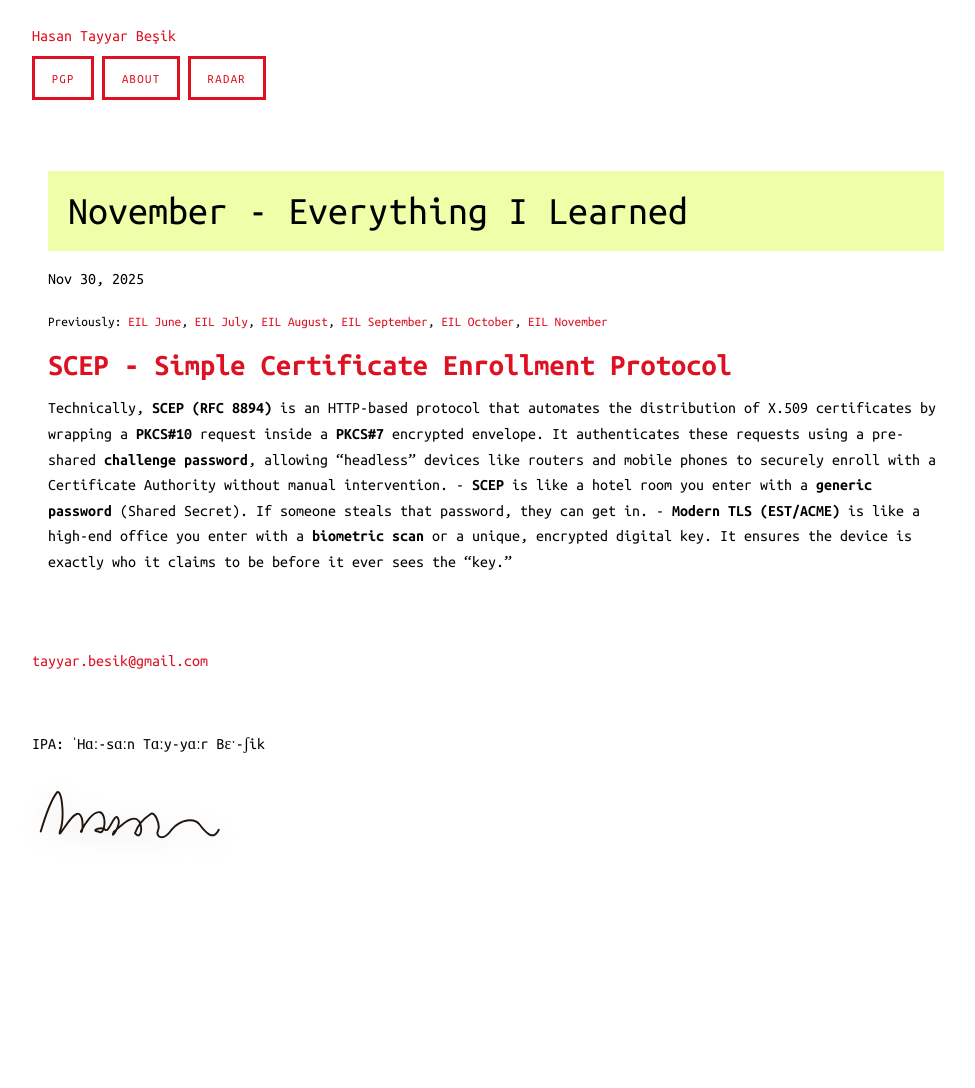
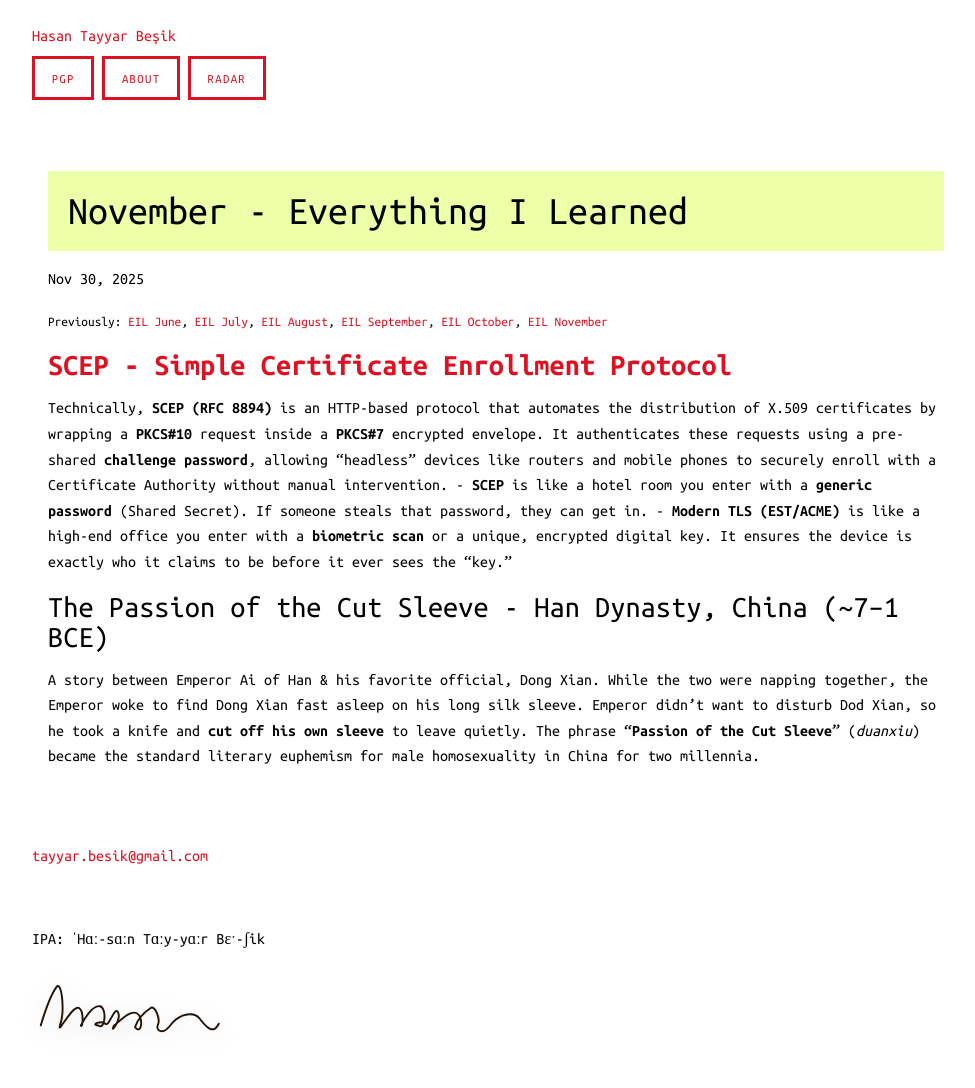
Before and after one commit to hasantayyar/hasantayyar.net, a Jekyll site: the page built from _posts/2025-12-30-everything-i-learned-december.md, in a window 1280 px wide. Shown: the whole page, without its empty margins (144-1119 px from the left). Built offline with Jekyll 4.4.1, drawn with Linux system fonts in a browser that asks for light colours; Markdown is read by kramdown in place of the engine named in the settings; before the commit the page ends 900 px from its top, so only the background shows below that.

Commit message:
Update 2025-12-30-everything-i-learned-december.md

```diff
--- a/_posts/2025-12-30-everything-i-learned-december.md
+++ b/_posts/2025-12-30-everything-i-learned-december.md
@@ -11,3 +11,7 @@ categories: EIL
 Technically, **SCEP (RFC 8894)** is an HTTP-based protocol that automates the distribution of X.509 certificates by wrapping a **PKCS#10** request inside a **PKCS#7** encrypted envelope. It authenticates these requests using a pre-shared **challenge password**, allowing "headless" devices like routers and mobile phones to securely enroll with a Certificate Authority without manual intervention.
     - **SCEP** is like a hotel room you enter with a **generic password** (Shared Secret). If someone steals that password, they can get in.
     - **Modern TLS (EST/ACME)** is like a high-end office you enter with a **biometric scan** or a unique, encrypted digital key. It ensures the device is exactly who it claims to be before it ever sees the "key."
+
+### The Passion of the Cut Sleeve - Han Dynasty, China (~7–1 BCE)
+
+A story between Emperor Ai of Han & his favorite official, Dong Xian. While the two were napping together, the Emperor woke to find Dong Xian fast asleep on his long silk sleeve. Emperor didn't want to disturb Dod Xian, so he took a knife and **cut off his own sleeve** to leave quietly. The phrase **"Passion of the Cut Sleeve"** (*duanxiu*) became the standard literary euphemism for male homosexuality in China for two millennia.
```
